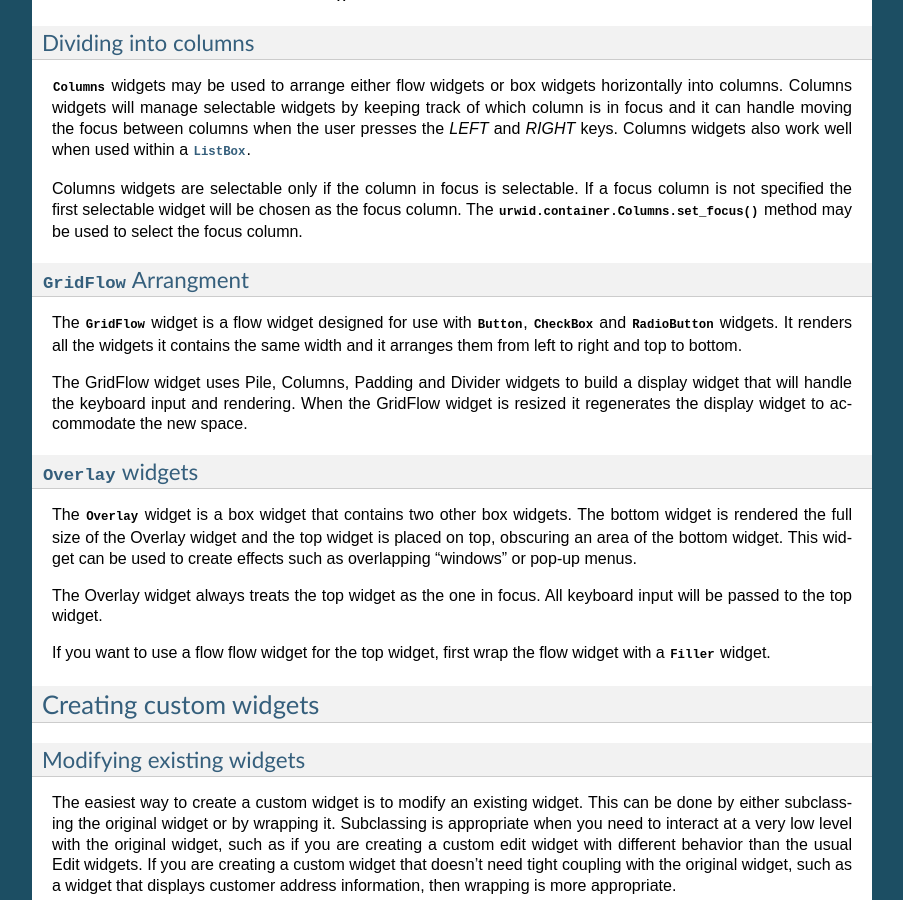
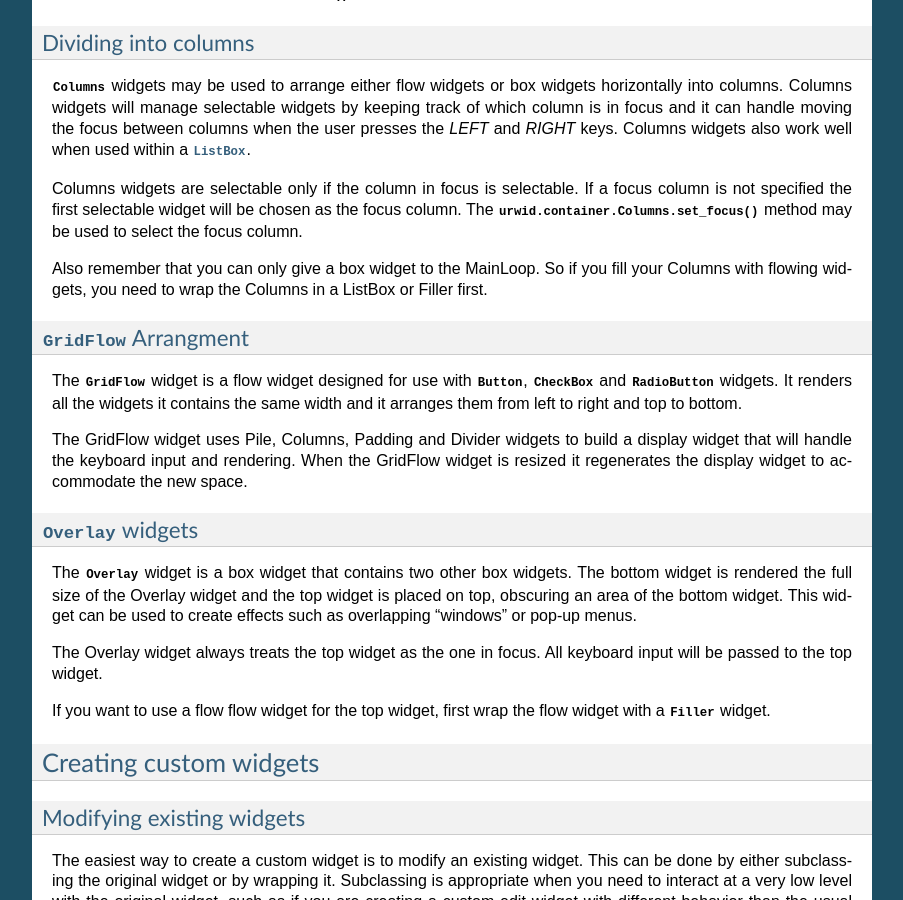
Before and after one commit to urwid/urwid, a Sphinx documentation site: the page built from docs/tutorial/index.rst, in a window 1280 px wide and 900 px high, scrolled down 9579 px. Shown: the whole window, without its empty margins (198-1101 px from the left). Built offline with Sphinx 7.4.7, drawn with Linux system fonts in a browser that asks for light colours.

Commit message:
Remind to wrap Columns in Filler

```diff
--- a/docs/tutorial/index.rst
+++ b/docs/tutorial/index.rst
@@ -459,6 +459,10 @@ focus column is not specified the first selectable widget will be chosen as the
 focus column. The :meth:`urwid.container.Columns.set_focus` method may be used
 to select the focus column.
 
+Also remember that you can only give a box widget to the MainLoop. So if you
+fill your Columns with flowing widgets, you need to wrap the Columns in a
+ListBox or Filler first.
+
 ``GridFlow`` Arrangment
 -----------------------
 
```
